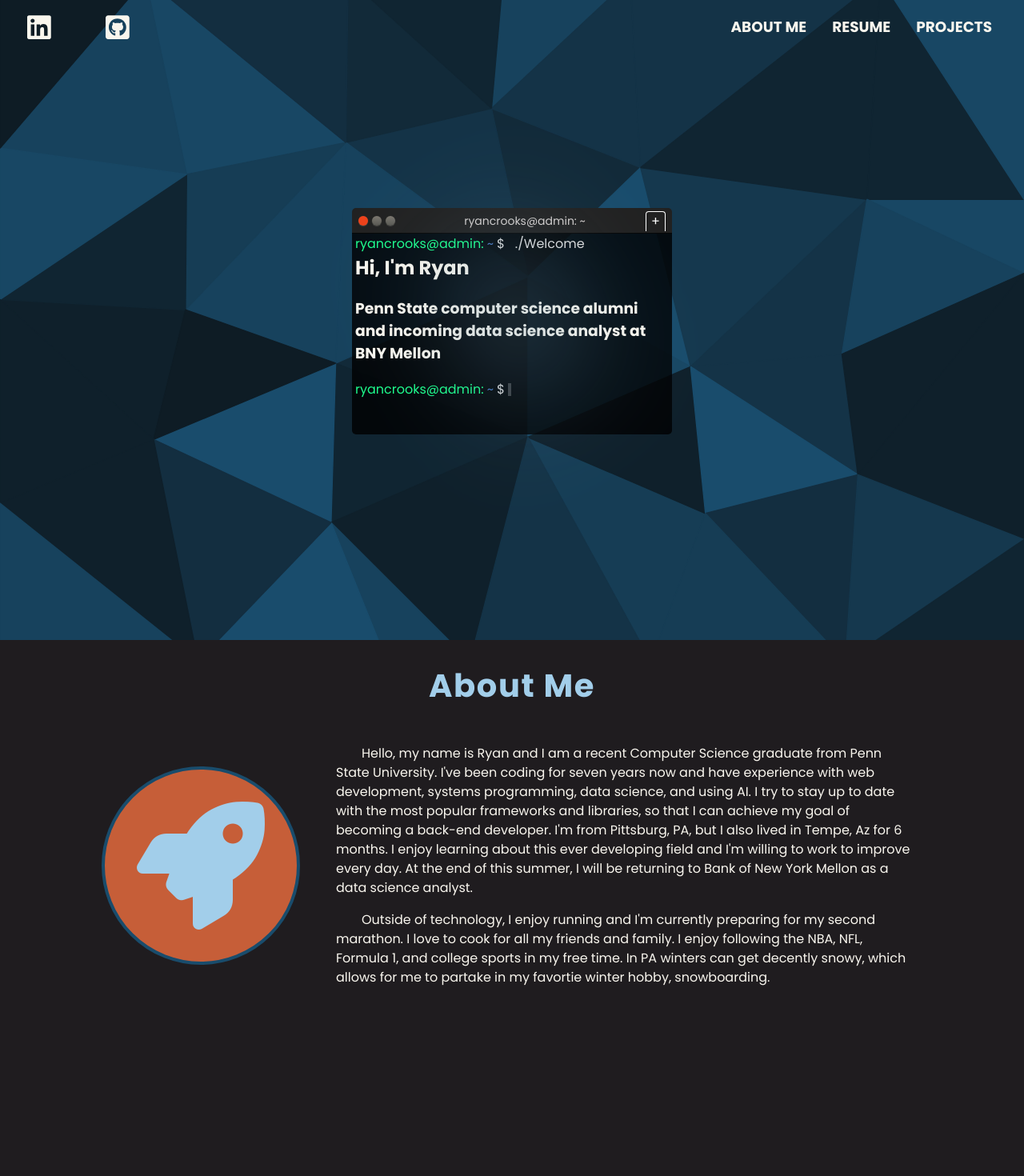
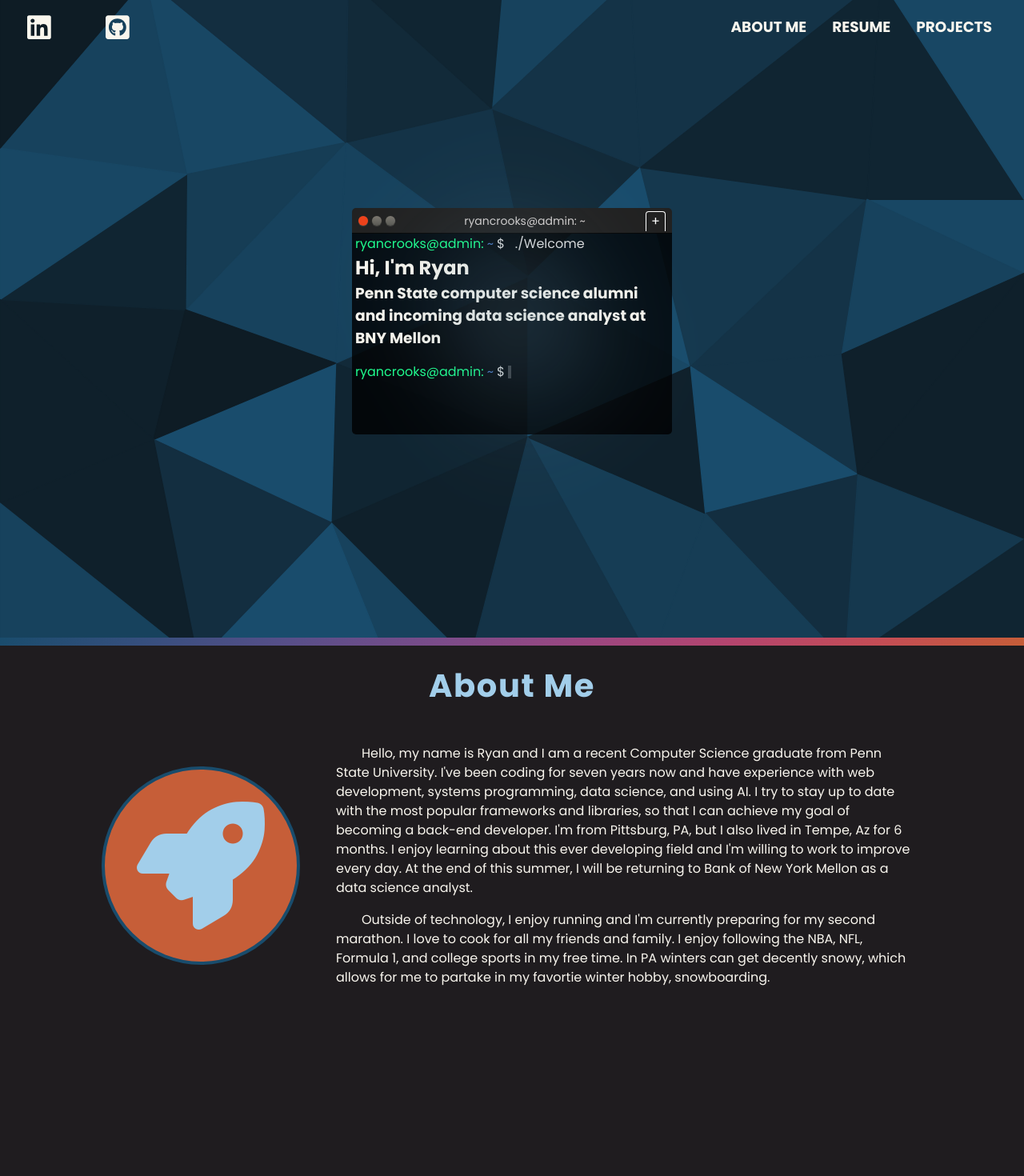
Before and after one commit to rdawson46/vue-portfolio, a Vue app: page / in a window 1280 px wide. Shown: the top 1470 px of the page at 80% size. Built offline with nearby package versions, Linux system fonts and the light colour scheme.

Commit message:
minor modifications

```diff
--- a/src/components/About.vue
+++ b/src/components/About.vue
@@ -33,21 +33,32 @@ h1{
     color: var(--accent)
 }
 
-/*
 .section::before{
     content: '';
     height: 10px;
     left: 0;
     right: 0;
     background-image: linear-gradient(
-        139deg, #fb8817, #ff4b01,
-        #c12127, #e02aff
-        );
+        139deg,
+        /*
+        #fb8817,
+        #ff4b01,
+        #c12127,
+        #e02aff
+        */
+        #194c6c,
+        #364f7e,
+        #584f89,
+        #7b4c8a,
+        #9c4781,
+        #b5456e,
+        #c44d55,
+        #c65e38
+    );
     position: absolute;
     display: block;
     top: -30px;
 }
-*/
 
 .section{
     margin: 25px 0;
--- a/src/components/Projects.vue
+++ b/src/components/Projects.vue
@@ -134,10 +134,11 @@
                         <a href="https://github.com/rdawson46/rust-listener" target="_blank">Github >></a>
                     </div>
                     <div class="project">
-                        <h3>Rust Back End</h3>
+                        <h3>Terminal Stock Ticker</h3>
 
                         <p>
-                            Social media site written with Rust and React. More of a back end project with using Rust and Postgres.
+                            Application written in Go that will display stock information in the terminal, including a pricing chart.
+                            Allows the user to write a custom config to display any stock they want.
                         </p>
 
                         <a href="https://github.com/rdawson46/musical-waffle" target="_blank">Github >></a>
--- a/src/components/Terminal.vue
+++ b/src/components/Terminal.vue
@@ -205,12 +205,17 @@ onMounted(()=>{
 
 .output{
     padding: 0 4px;
+    margin: 0;
 }
+
 
 .output h2{
     margin: 0;
 }
 
+.output h3 {
+    margin: 0 0 1rem;
+}
 /*
 @media (prefers-color-scheme: light){
     h2, h3{
```
